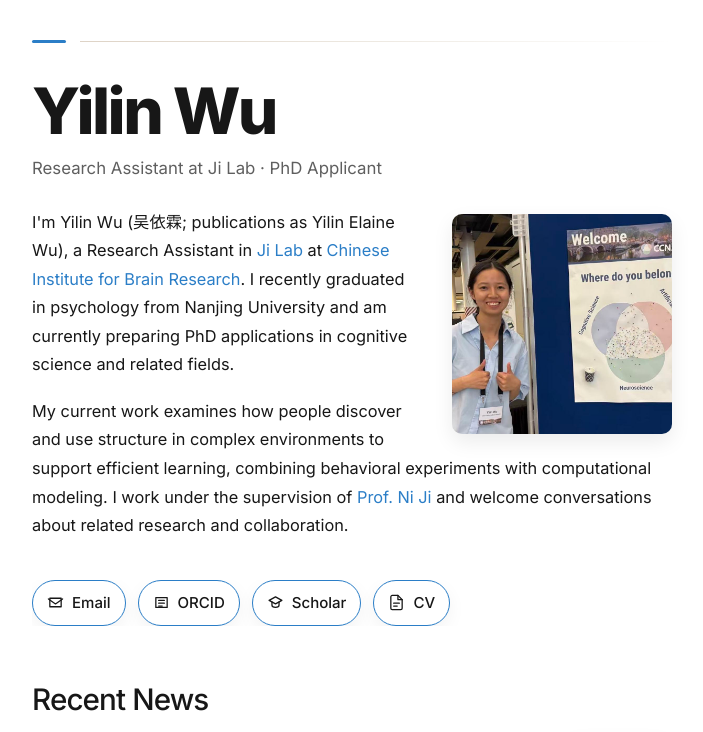
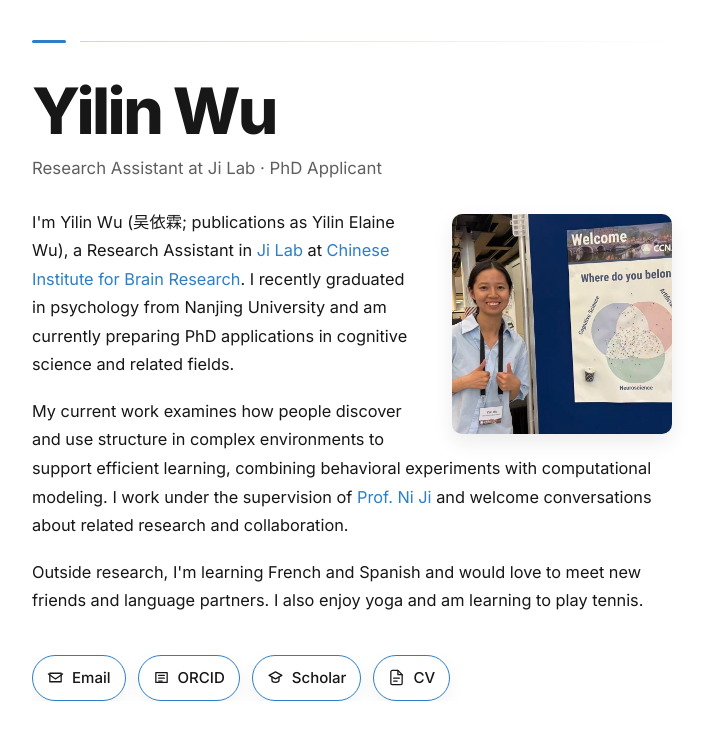
Before and after one commit to Yilin-Elaine-Wu/Yilin-Elaine-Wu.github.io, a plain HTML site: page index.html in a window 1280 px wide. Shown: the top 732 px of the page, without its empty margins (288-991 px from the left). Drawn offline with Linux system fonts and the light colour scheme.

Commit message:
Add personal interests to introduction

```diff
--- a/index.html
+++ b/index.html
@@ -497,6 +497,9 @@
             My current work examines how people discover and use structure in complex environments to support efficient learning, combining behavioral experiments with computational modeling. I work under the supervision of
             <a href="https://www.cibr.ac.cn/#/teamDetail/cibrTeamteam/7eaf96c5b298444b84328680fb1b7a15/Ni%20Ji?lang=en">Prof. Ni Ji</a> and welcome conversations about related research and collaboration.
           </p>
+          <p>
+            Outside research, I'm learning French and Spanish and would love to meet new friends and language partners. I also enjoy yoga and am learning to play tennis.
+          </p>
         </div>
 
         <ul class="links">
```
